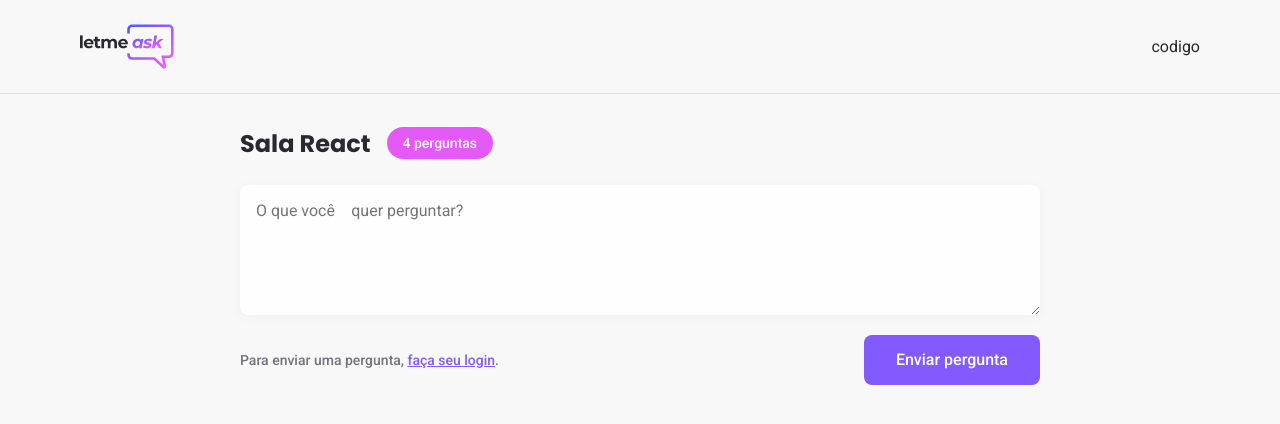
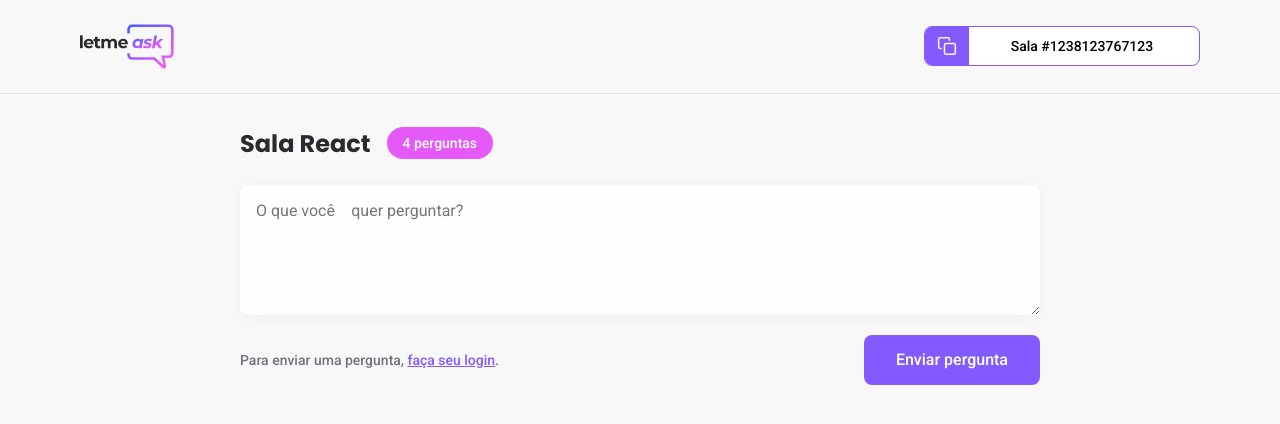
Before and after one commit to Davi-dosSantos/LetMeAsk, a React (Create React App) app: page /rooms/1 in a window 1280 px wide. Shown: the top 424 px of the page. Built offline with nearby package versions, Linux system fonts and the light colour scheme; no server answers.

Commit message:
sala estilização desbugada

```diff
--- /dev/null
+++ b/src/components/RoomCode.tsx
@@ -0,0 +1,14 @@
+import copyImg from '../assets/images/copy.svg';
+
+import '../styles/room-code.scss'
+
+export function RoomCode() {
+    return (
+        <button className="room-code">
+            <div>
+                <img src={copyImg} alt="Copy room code" />
+            </div>
+            <span>Sala #1238123767123</span>
+        </button>
+    )
+}
--- a/src/pages/Room.tsx
+++ b/src/pages/Room.tsx
@@ -1,5 +1,6 @@
 import logoImg from '../assets/images/logo.svg'
 import { Button } from '../components/Button'
+import { RoomCode } from '../components/RoomCode'
 
 import '../styles/room.scss'
 
@@ -9,11 +10,11 @@
             <header>
                 <div className="content">
                     <img src={logoImg} alt="Letmeask" />
-                    <div>codigo</div>
+                    <RoomCode />
                 </div>
             </header>
 
-            <main className="content">
+            <main>
                 <div className="room-title">
                     <h1>Sala React</h1>
                     <span>4 perguntas</span>
--- /dev/null
+++ b/src/styles/room-code.scss
@@ -0,0 +1,30 @@
+.room-code{
+    height: 40px;
+    border-radius: 8px;
+    overflow: hidden;
+
+    background: #fff;
+    border: 1px solid #835afd;
+    cursor: pointer;
+
+    display: flex;
+
+    div {
+        background: #835afd;
+        height: 100%;
+        padding: 0 12px;
+        display: flex;
+        justify-content: center;
+        align-items: center;
+    }
+
+    span{
+        display: block;
+        align-self: center;
+        flex: 1;
+        padding: 0 16px 0 12px;
+        width: 230px;
+        font-size: 14px;
+        font-weight: 500;
+    }
+}
--- a/src/styles/room.scss
+++ b/src/styles/room.scss
@@ -10,7 +10,7 @@
             justify-content: space-between;
             align-items: center;
 
-            >img {
+            > img {
                 max-height: 45px;
             }
         }
```
